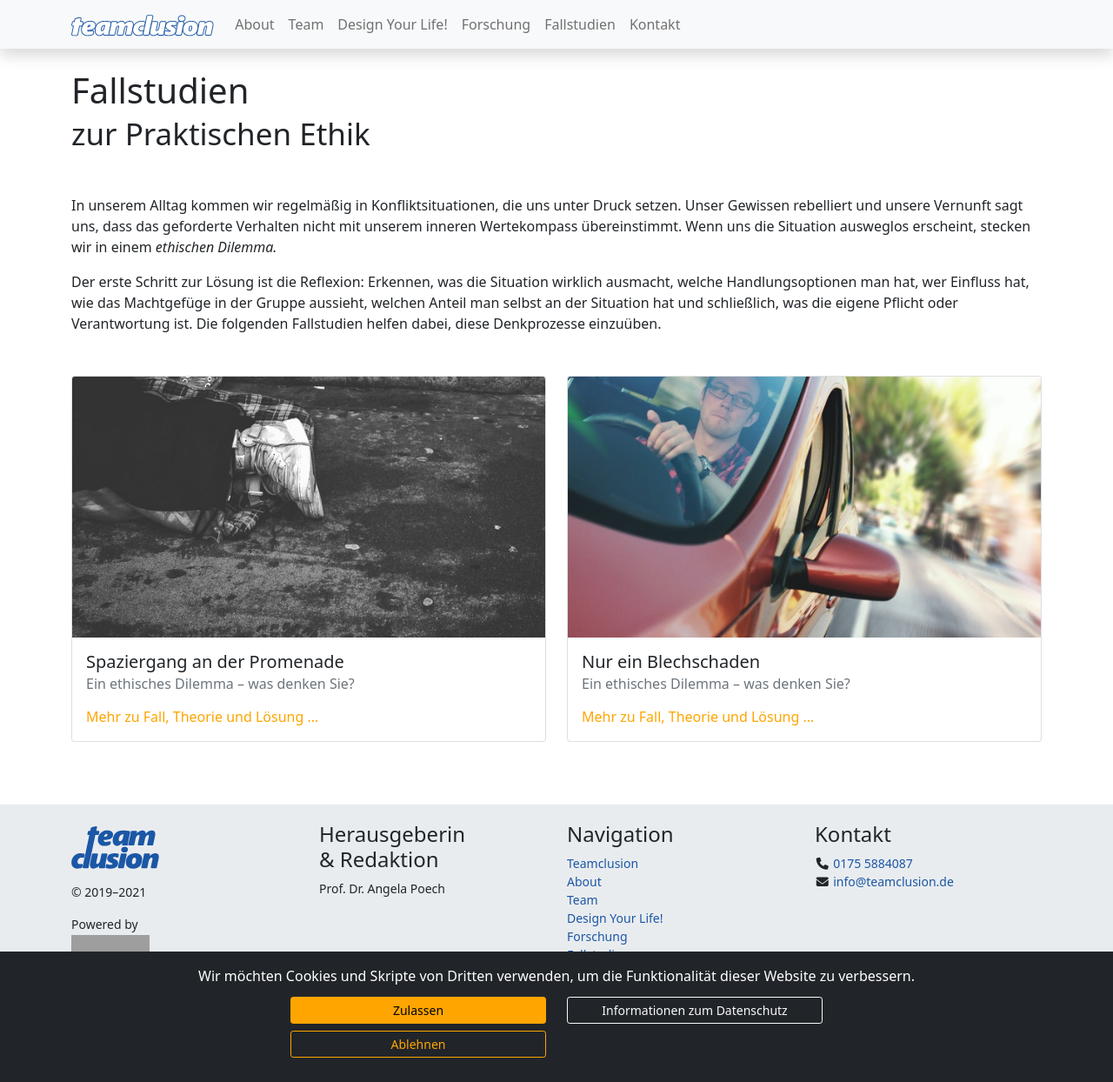
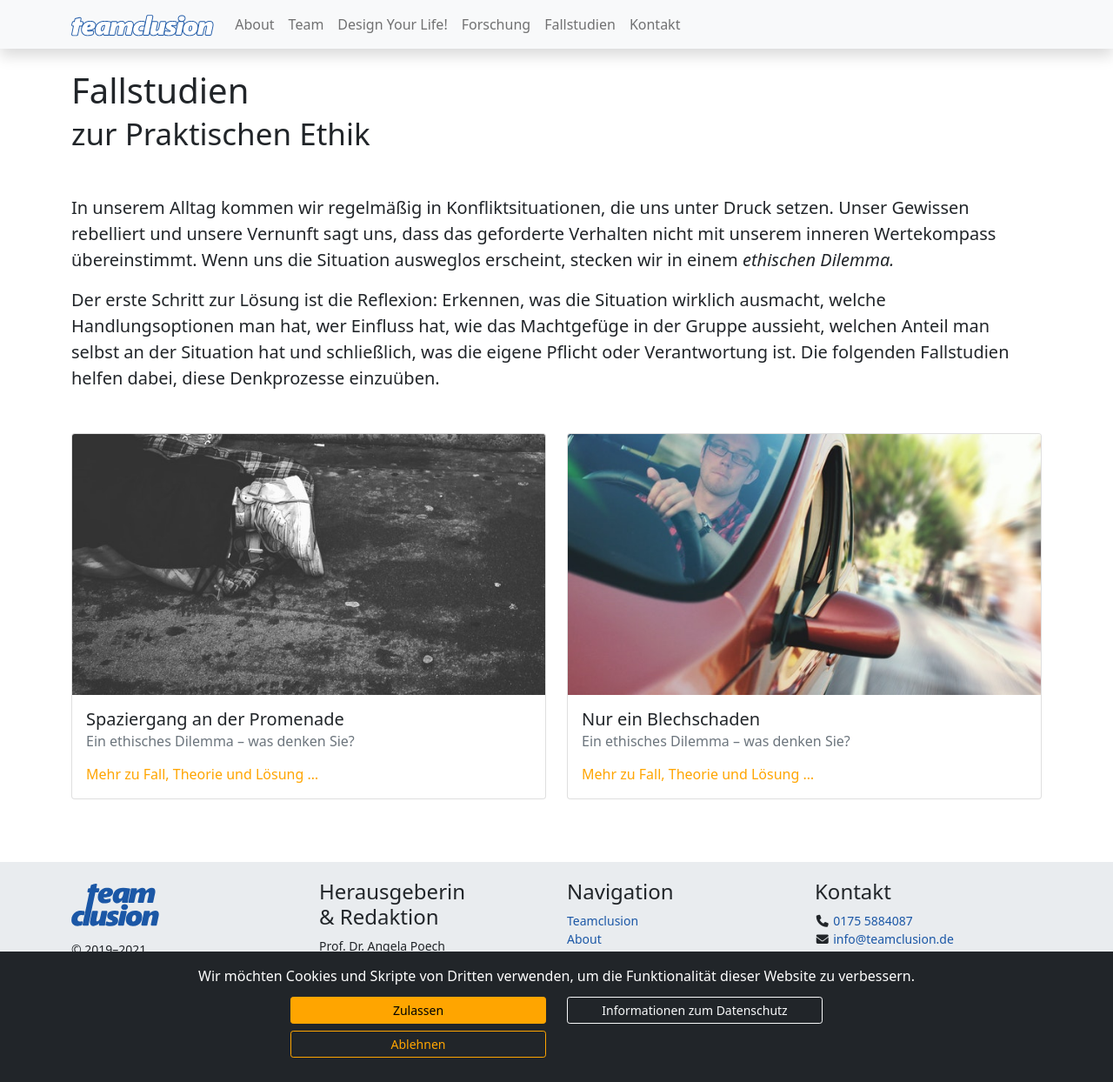
Before and after one commit to teamclusion/website, a Jekyll site: the page built from fallstudien.html, in a window 1280 px wide and 1244 px high. Shown: the whole window at 87% size. Built offline with Jekyll 4.4.1, drawn with Linux system fonts in a browser that asks for light colours; nearby versions of some CDN libraries; grey boxes are pictures that could not be loaded.

Commit message:
Masonry eingefügt für Seite Fallstudien

```diff
--- a/fallstudien.html
+++ b/fallstudien.html
@@ -4,16 +4,16 @@
 subtitle: zur Praktischen Ethik
 ---
 
-<p class="mt-5">
+<p class="mt-5 lead">
   In unserem Alltag kommen wir regelmäßig in Konfliktsituationen, die uns unter Druck setzen. Unser Gewissen rebelliert und unsere Vernunft sagt uns, dass das geforderte Verhalten nicht mit unserem inneren Wertekompass übereinstimmt. Wenn uns die Situation ausweglos erscheint, stecken wir in einem <em>ethischen Dilemma.</em>
 </p>
-<p>
+<p class="lead">
   Der erste Schritt zur Lösung ist die Reflexion: Erkennen, was die Situation wirklich ausmacht, welche Handlungsoptionen man hat, wer Einfluss hat, wie das Machtgefüge in der Gruppe aussieht, welchen Anteil man selbst an der Situation hat und schließlich, was die eigene Pflicht oder Verantwortung ist. Die folgenden Fallstudien helfen dabei, diese Denkprozesse einzuüben.
 </p>
 
 
-<div class="car d-columns mt-5">
-  <div class="row">
+<div class="mt-5">
+  <div class="row" data-masonry='{"percentPosition": true }'>
   {% for fallstudien in site.fallstudien %}
   <div class="col-md-6 mb-4">
   <div class="card">
@@ -23,7 +23,7 @@
       <h5 class="card-title">{{ fallstudien.title }}</h5>
       <h6 class="card-subtitle mb-2 text-muted">{{ fallstudien.subtitle }}</h6>
       <p class="card-text">{{ fallstudien.content.excerpt | markdownify }}</p>
-      <a href="{{ fallstudien.url }}" class="stretched-link text-secondary font-weight-bolde r">Mehr zu Fall, Theorie und Lösung …</a>
+      <a href="{{ fallstudien.url }}" class="stretched-link text-secondary">Mehr zu Fall, Theorie und Lösung …</a>
     </div>
   </div>
   </div>
```
Also changed, not shown: _includes/masonry.pkgd.min.js (added).
